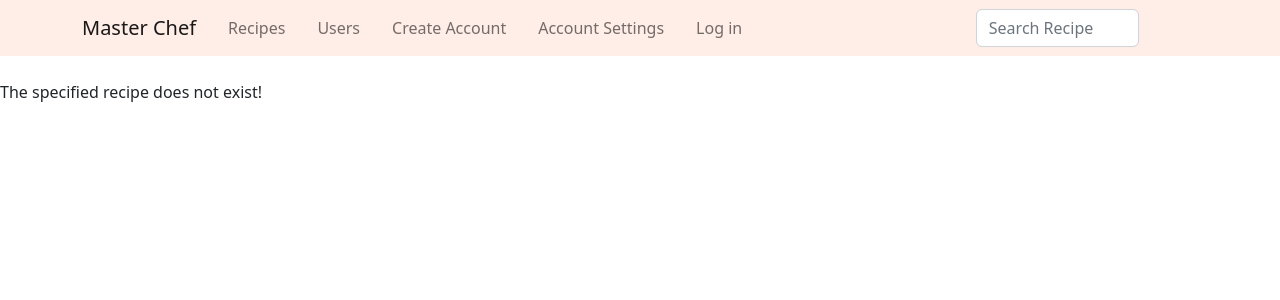
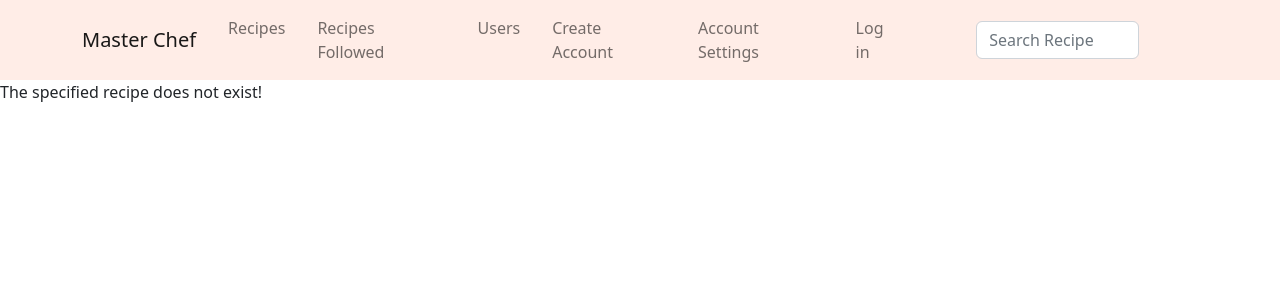
Before and after one commit to niilovuo/ECSE428_Master_Chef, a Flask app: page /recipes/1 in a window 1280 px wide. Shown: the top 300 px of the page. Run offline with Flask 2, Linux system fonts and the light colour scheme; data that the repository does not hold is empty; some libraries are stand-ins or nearby versions.

Commit message:
followed recipes methods and ui

```diff
--- a/app.py
+++ b/app.py
@@ -39,7 +39,7 @@ from project.recipe_query import (
     search_recipes_by_filter,
     search_recipe_by_id,
     search_recipes_by_author,
-    convert_recipe_obj
+    convert_recipe_obj, search_followed_user_recipes
 )
 from project.comment import add_comment, search_comment_by_id, delete_comment_by_id, search_comment_by_recipe_id
 from project.recipe import delete_recipe_by_id
@@ -293,6 +293,17 @@ def create_app(setup_db=True):
         recipes = [search_recipe_by_id(recipe_id) for recipe_id in recipe_ids]
         recipes = [convert_recipe_obj(e) for e in recipes]
         return render_template("/recipes_liked.html", recipes=recipes)
+
+    @app.route("/recipes_followed")
+    def render_recipes_followed():
+        user_id = session.get('id')
+        if user_id is None:
+            flash('Please login first')
+            return redirect("/login?redirect_url=/recipes_followed")
+        recipes_ids = search_followed_user_recipes(user_id)
+        recipes = [search_recipe_by_id(recipe_id) for recipe_id in recipes_ids]
+        recipes = [convert_recipe_obj(e) for e in recipes]
+        return render_template("/recipes_followed.html", recipes=recipes)
 
     @app.route("/recipes/<int:id>/tags", methods=["POST"])
     def add_tag(id):
--- a/project/db.py
+++ b/project/db.py
@@ -257,6 +257,15 @@ class RecipeRepo:
             GROUP BY recipes.id
             ORDER BY num_likes DESC, recipes.id;
             """, (author_id,))
+        return cur.fetchall()
+
+    @staticmethod
+    def select_followed_user_recipes_by_user_id(follower):
+        _conn = Db.get_session()
+        cur = _conn.cursor()
+        cur.execute("""SELECT id FROM recipes
+            WHERE recipes.author in (SELECT account FROM followers where follower = %s)
+            ORDER BY recipes.id""", (follower,))
         return cur.fetchall()
 
     @staticmethod
--- a/project/recipe_query.py
+++ b/project/recipe_query.py
@@ -75,6 +75,23 @@ def search_recipe_by_id(id):
     """
     return RecipeRepo.select_by_id(id)
 
+def search_followed_user_recipes(user_id):
+    """
+    Searches recipes by the author id
+
+    Parameters
+    ----------
+    user_id:
+      the id of the user
+
+    Returns
+    -------
+    list of all recipes created by accounts followed by the user
+    will happily return an empty list if author does not follow anyone
+    """
+    result = RecipeRepo.select_followed_user_recipes_by_user_id(user_id)
+    return result
+
 def convert_recipe_obj(recipe):
     """
     Converts recipe to a dict that can be jsonified
--- a/templates/root.html
+++ b/templates/root.html
@@ -73,6 +73,10 @@
 					  <li class="nav-item active">
 						<a class="nav-link px-3" href="/search">Recipes</a>
 					  </li>
+
+						<li class="nav-item active">
+							<a class = "nav-link px-3", href="/recipes_followed">Recipes Followed</a>
+						</li>
 
                       <li class="nav-item" x-show="logged_in">
                         <a class="nav-link px-3" href="/recipes_liked">Recipes Liked 👍</a>
```
Also changed, not shown: templates/recipes_followed.html (added, +16 -0 lines).
